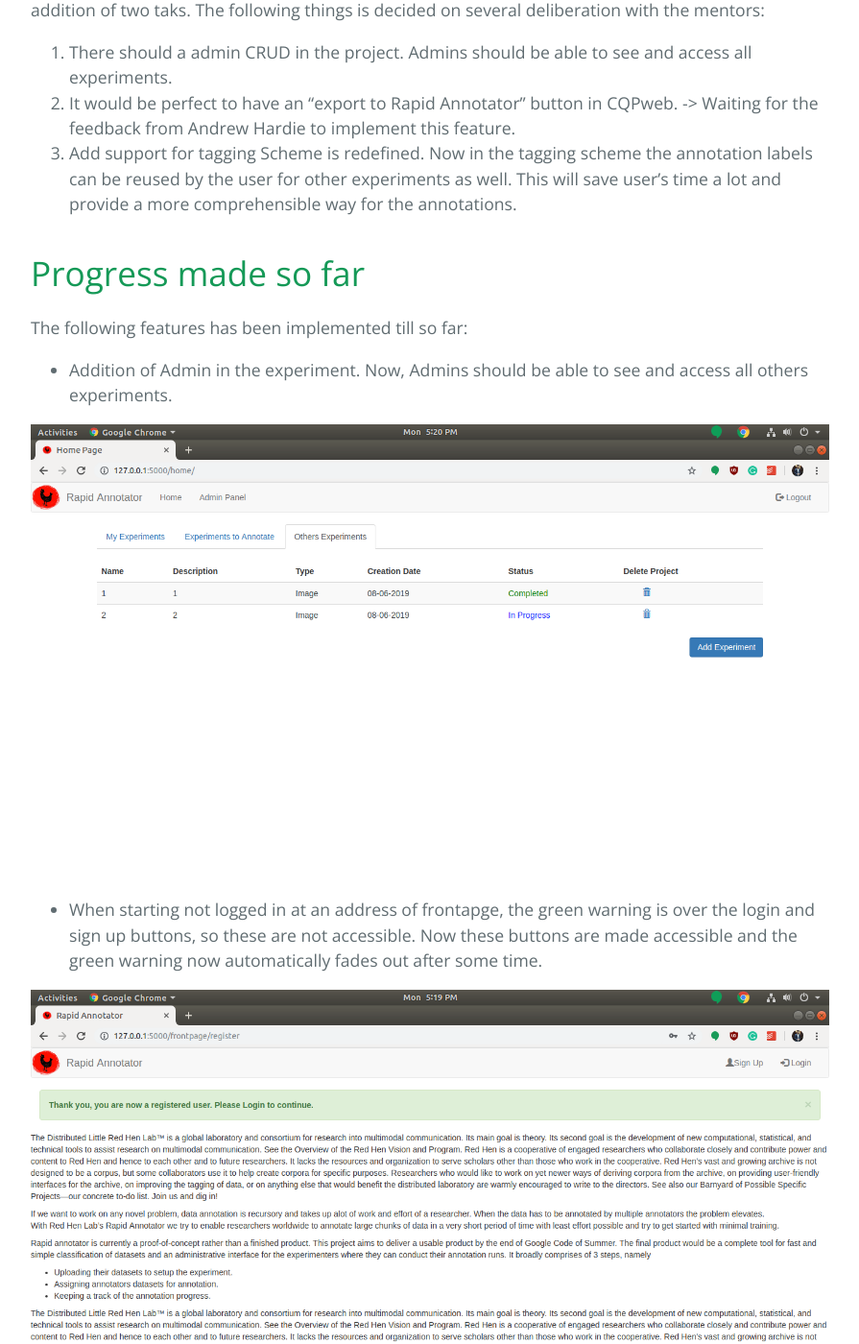
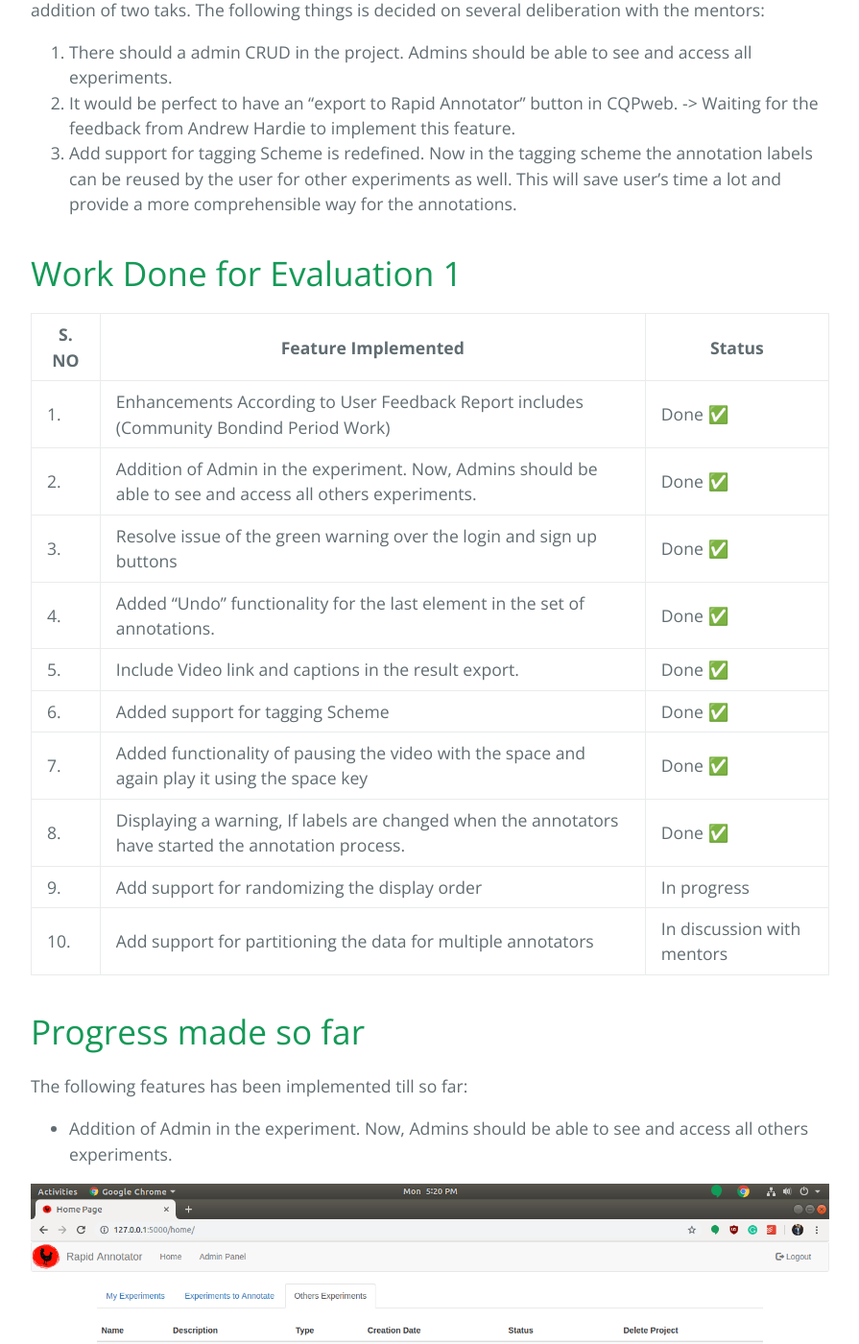
Before and after one commit to gulshan-mittal/GSoC19-blog, a Jekyll site: the page built from _posts/2019-06-02-Phase-1-progress.md, in a window 1280 px wide and 1400 px high, scrolled down 609 px. Shown: the whole window at 96% size, without its empty margins (192-1087 px from the left). Built offline with Jekyll 4.4.1, drawn with Linux system fonts in a browser that asks for light colours.

Commit message:
Updated GSoC Blog

```diff
--- a/_posts/2019-06-02-Phase-1-progress.md
+++ b/_posts/2019-06-02-Phase-1-progress.md
@@ -12,8 +12,24 @@ After the community bonding period several changes has been redefined and there
 2. It would be perfect to have an "export to Rapid Annotator" button in CQPweb. -&gt; Waiting for the feedback from Andrew Hardie to implement this feature.
 3. Add support for tagging Scheme is redefined. Now in the tagging scheme the annotation labels can be reused by the user for other experiments as well. This will save user's time a lot and provide a more comprehensible way for the annotations.
 
+# [](#header-2) Work Done for Evaluation 1
 
-# [](#header-2) Progress made so far
+| S. NO  | Feature Implemented | Status  |
+|---|---|---|
+| 1. |Enhancements According to User Feedback Report includes (Community Bondind Period Work)| Done ✅|
+| 2.|  Addition of Admin in the experiment. Now, Admins should be able to see and access all others experiments. |  Done ✅|
+| 3.| Resolve issue of the green warning over the login and sign up buttons | Done ✅ |
+| 4.|Added “Undo” functionality for the last element in the set of annotations.| Done ✅|
+| 5.|Include Video link and captions in the result export.| Done ✅|
+| 6.|Added support for tagging Scheme| Done ✅|
+| 7.|Added functionality of pausing the video with the space and again play it using the space key| Done ✅|
+| 8.|Displaying a warning, If labels are changed when the annotators have started the annotation process.|Done ✅|
+| 9.|Add support for randomizing the display order| In progress|
+| 10.|Add support for partitioning the data for multiple annotators| In discussion with mentors|
+
+
+
+# [](#header-3) Progress made so far
 
 The following features has been implemented till so far:
 
```
